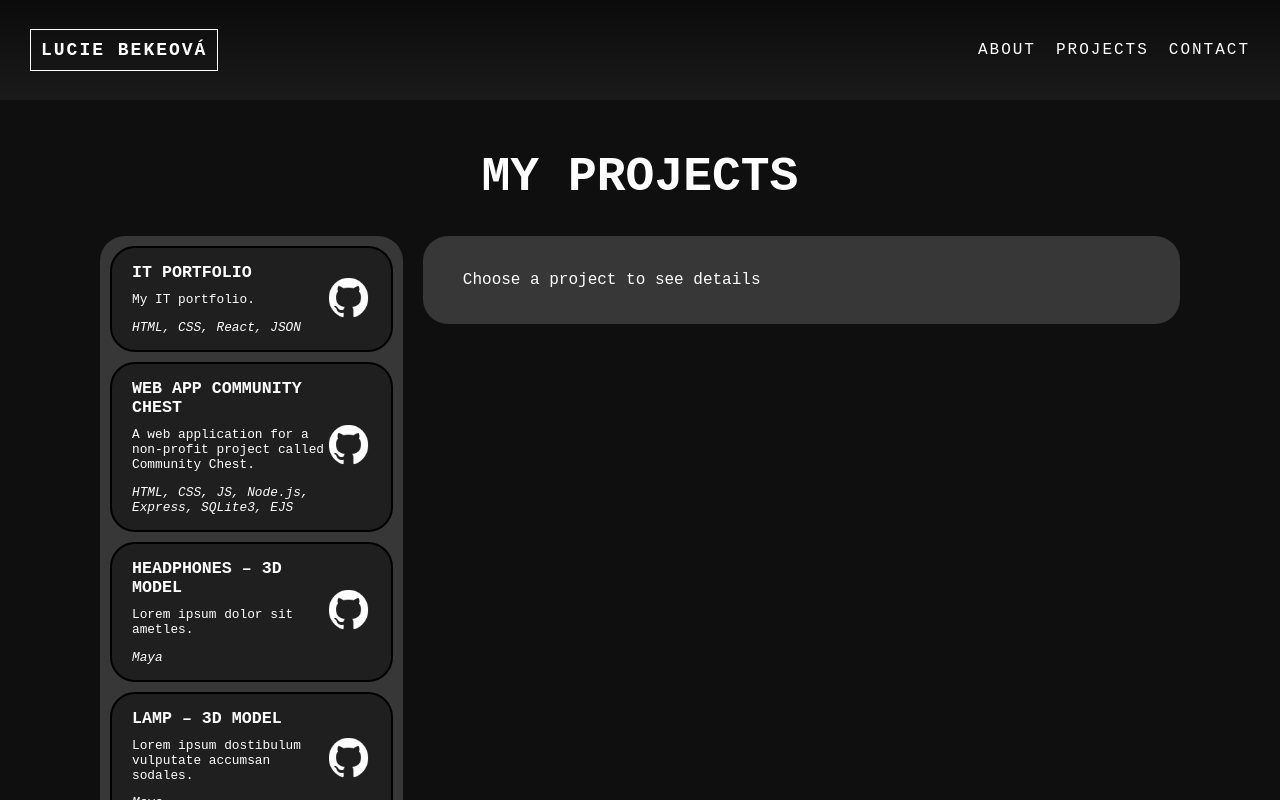
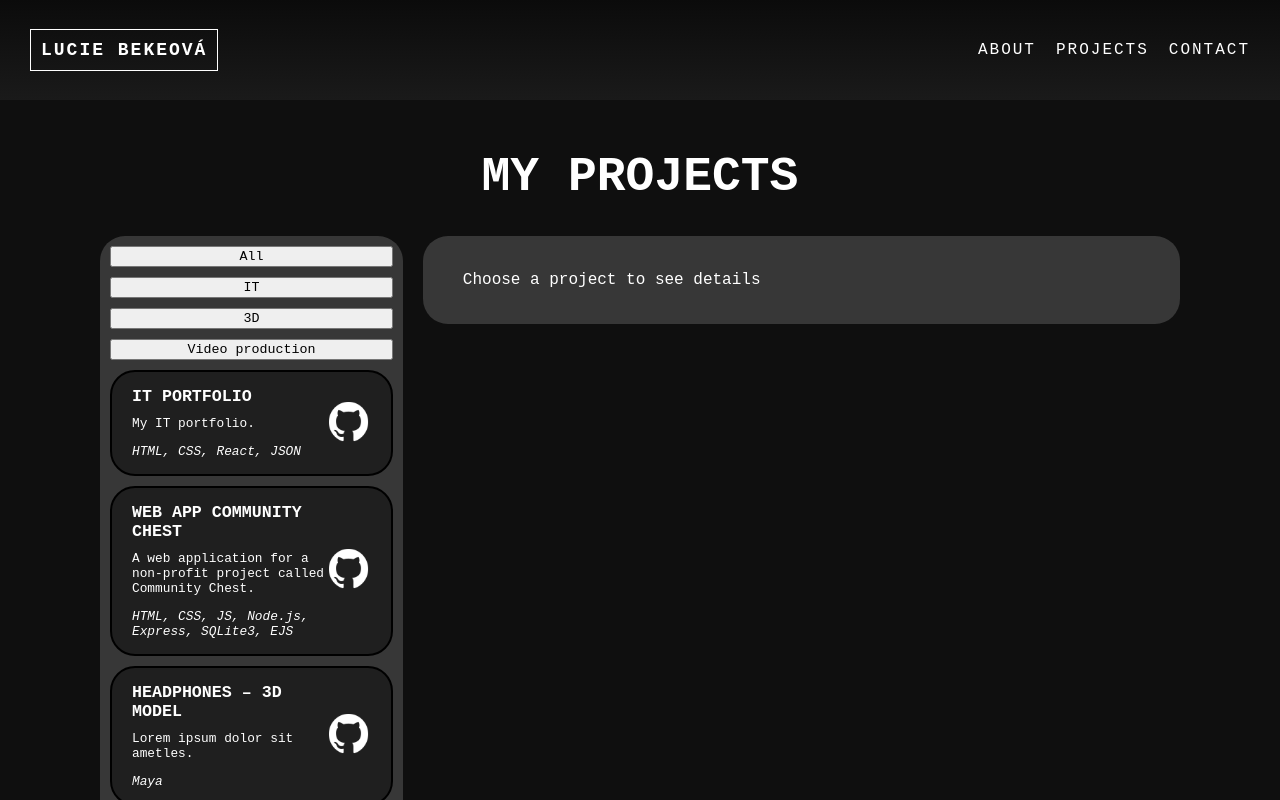
Before and after one commit to Larien27/IT-Portfolio, a React (Create React App) app in the folder portfolio/: page /IT-Portfolio/projects in a window 1280 px wide. Shown: the top 800 px of the page. Built offline with nearby package versions, Linux system fonts and the light colour scheme; the HTML template or start-up script is replaced by a standard one; a web font is replaced by a local one.

Commit message:
Filter buttons

```diff
--- a/portfolio/src/pages/Projects/Projects.js
+++ b/portfolio/src/pages/Projects/Projects.js
@@ -17,6 +17,12 @@ const Projects = () => {
             <h1>My Projects</h1>
             <div id="project-layout">
                 <div id="project-list" className="project-column">
+                    {["All", "IT", "3D", "Video production"].map(category => (
+                        <button>
+                            {category}
+                        </button>
+                    ))}
+
                     {projectsData.map((project, index) => (
                         <ProjectBox
                             key={index}
```
Lines whose indentation alone changed are shown as unchanged.
